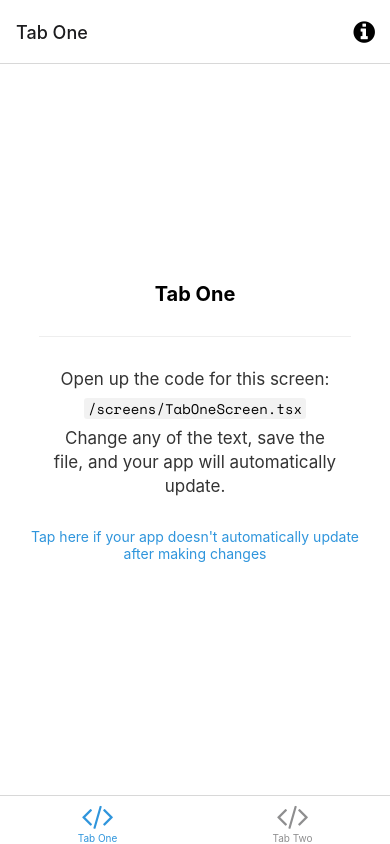
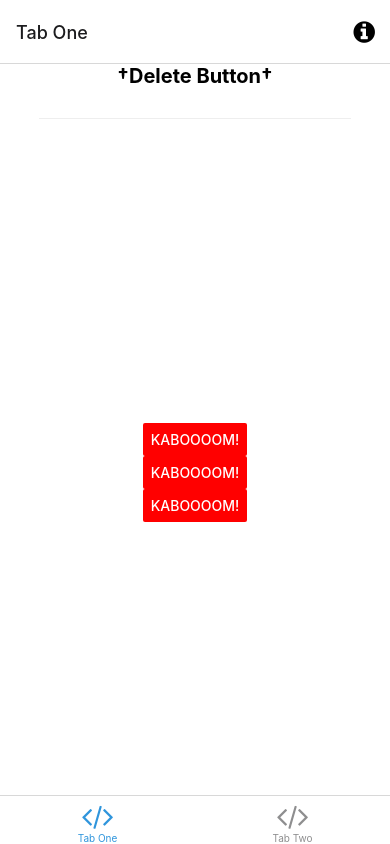
Before and after one commit to Liamner/PES_4me4u, a React Native app in the folder app/: screen /TabOne in a window 390 px wide. Built offline with nearby package versions, Linux system fonts and the light colour scheme; what expo-linking would draw is missing.

Commit message:
Commit con botones autodestructivos

```diff
--- a/app/navigation/LinkingConfiguration.ts
+++ b/app/navigation/LinkingConfiguration.ts
@@ -17,7 +17,7 @@ const linking: LinkingOptions<RootStackParamList> = {
         screens: {
           TabOne: {
             screens: {
-              TabOneScreen: 'one',
+              DeleteButtonScreen: 'one',
             },
           },
           TabTwo: {
--- a/app/navigation/index.tsx
+++ b/app/navigation/index.tsx
@@ -12,9 +12,9 @@ import { ColorSchemeName, Pressable } from 'react-native';
 
 import Colors from '../constants/Colors';
 import useColorScheme from '../hooks/useColorScheme';
+import DeleteButtonScreen from '../screens/DeleteButtonScreen';
 import ModalScreen from '../screens/ModalScreen';
 import NotFoundScreen from '../screens/NotFoundScreen';
-import TabOneScreen from '../screens/TabOneScreen';
 import TabTwoScreen from '../screens/TabTwoScreen';
 import { RootStackParamList, RootTabParamList, RootTabScreenProps } from '../types';
 import LinkingConfiguration from './LinkingConfiguration';
@@ -64,7 +64,7 @@ function BottomTabNavigator() {
       }}>
       <BottomTab.Screen
         name="TabOne"
-        component={TabOneScreen}
+        component={DeleteButtonScreen}
         options={({ navigation }: RootTabScreenProps<'TabOne'>) => ({
           title: 'Tab One',
           tabBarIcon: ({ color }) => <TabBarIcon name="code" color={color} />,
--- /dev/null
+++ b/app/screens/DeleteButtonScreen.tsx
@@ -0,0 +1,117 @@
+import * as React from 'react';
+import { StyleSheet, Button, Alert, TouchableOpacity, FlatList} from 'react-native';
+
+import EditScreenInfo from '../components/EditScreenInfo';
+import { Text, View } from '../components/Themed';
+import { RootTabScreenProps } from '../types';
+
+
+
+
+
+
+
+
+
+
+
+
+
+export default function DeleteButtonScreen({ navigation }: RootTabScreenProps<'DeleteButton'>) {
+  //Datos
+  const [data, setData] = React.useState([
+    {
+      id: "1",
+      title: "BORRAR 1",
+    },
+    {
+      id: "2",
+      title: "BORRAR 2",
+    },
+    {
+      id: "3",
+      title: "BORRAR 3",
+    },
+  ]);
+
+const removeItem = (id) => {
+  setData((prevData) => { // obtenemos a la persona que habiamos pulsado
+    return prevData.filter (data => data.id  != id); //si el id de la persona anterior no coincide con el id actual se borra de la array (op filter)
+  });
+};
+
+  return (
+    <View style={styles.container}>
+      <Text style={styles.title}>†Delete Button†</Text>
+      <View style={styles.separator} lightColor="#eee" darkColor="rgba(255,255,255,0.1)" />
+
+
+
+
+
+
+
+      <FlatList
+        showsHorizontalScrollIndicator={false}
+        contentContainerStyle={styles.container}
+        horizontal={false}
+        data={data}
+        keyExtractor={(item) => item.id.toString()}
+        renderItem={({ item }) => {
+          return (
+/*
+            <TouchableOpacity
+
+              style={styles.button}
+              onPress={() => removeItem(item.id)}
+            >
+              <Text> ¡¡¡ AUTODESTRUCCIÓN !!! </Text>
+            </TouchableOpacity>
+
+*/
+          <Button
+          onPress={() => removeItem(item.id)}
+          title = "Kaboooom!"
+          color="#FF0000"
+          />
+          );
+        }}
+      />
+
+
+
+    </View>
+  );
+}
+
+
+
+
+const styles = StyleSheet.create({
+  container: {
+    flex: 1,
+    alignItems: 'center',
+    justifyContent: 'center',
+  },
+  title: {
+    fontSize: 20,
+    fontWeight: 'bold',
+  },
+  separator: {
+    marginVertical: 30,
+    height: 1,
+    width: '80%',
+  },
+  button: {
+    alignItems: "center",
+    backgroundColor: "#DDDDDD",
+    padding: 20,
+    marginVertical: 8,
+    marginHorizontal: 16,
+  },
+  flatList: {
+      padding: 20,
+      marginVertical: 8,
+      marginHorizontal: 16,
+  }
+});
--- a/app/screens/TabOneScreen.tsx
+++ /dev/null
@@ -1,33 +0,0 @@
-import * as React from 'react';
-import { StyleSheet } from 'react-native';
-
-import EditScreenInfo from '../components/EditScreenInfo';
-import { Text, View } from '../components/Themed';
-import { RootTabScreenProps } from '../types';
-
-export default function TabOneScreen({ navigation }: RootTabScreenProps<'TabOne'>) {
-  return (
-    <View style={styles.container}>
-      <Text style={styles.title}>Tab One</Text>
-      <View style={styles.separator} lightColor="#eee" darkColor="rgba(255,255,255,0.1)" />
-      <EditScreenInfo path="/screens/TabOneScreen.tsx" />
-    </View>
-  );
-}
-
-const styles = StyleSheet.create({
-  container: {
-    flex: 1,
-    alignItems: 'center',
-    justifyContent: 'center',
-  },
-  title: {
-    fontSize: 20,
-    fontWeight: 'bold',
-  },
-  separator: {
-    marginVertical: 30,
-    height: 1,
-    width: '80%',
-  },
-});
```
